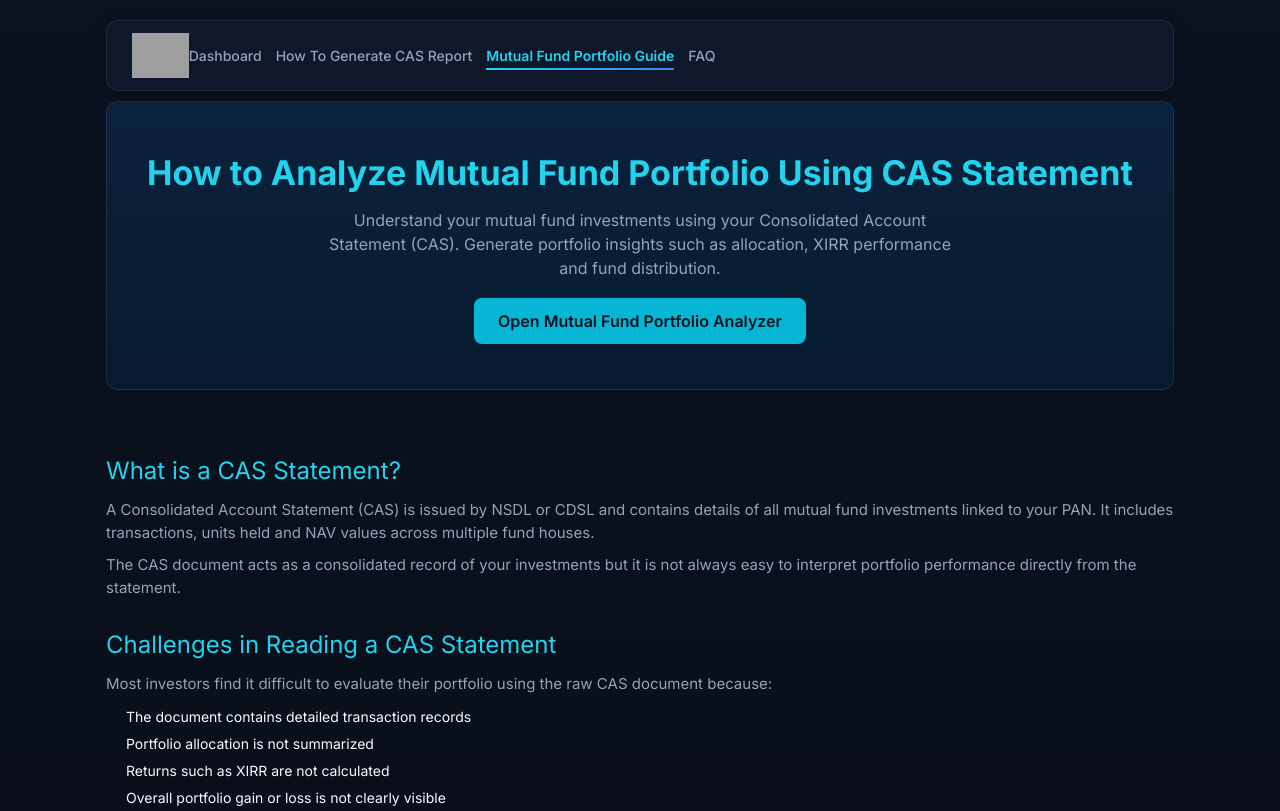
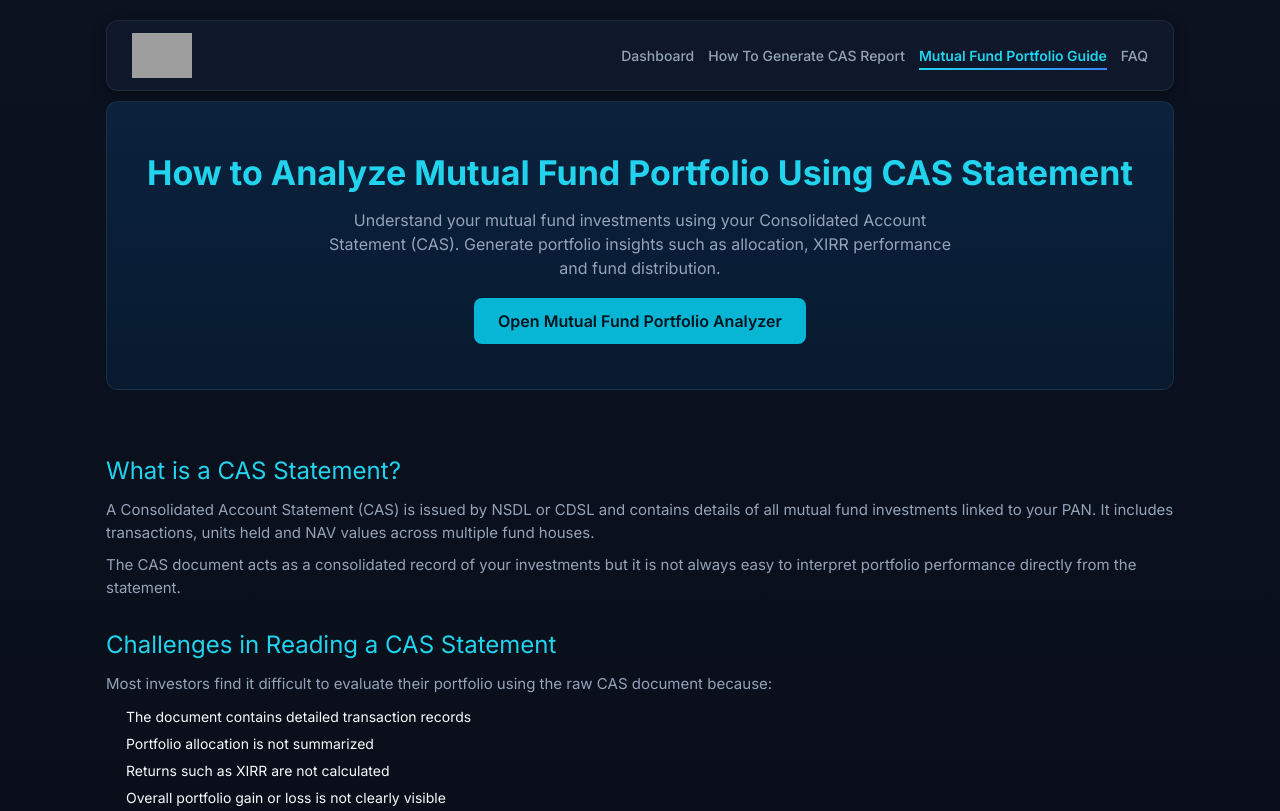
Before and after one commit to aiimplementer/mutualfundreport, a plain HTML site: page analyze-mutual-fund-portfolio-cas.html in a window 1280 px wide. Shown: the top 811 px of the page. Drawn offline with nearby package versions, Linux system fonts and the light colour scheme; grey boxes are pictures that could not be loaded.

Commit message:
Add files via upload

```diff
--- a/analyze-mutual-fund-portfolio-cas.html
+++ b/analyze-mutual-fund-portfolio-cas.html
@@ -222,8 +222,6 @@ text-decoration:none;
 	flex-wrap:wrap;
     align-items: center;
     gap: 14px;
-	width:100%;
-    justify-content:flex-start;
 }
 .menu-link{
 color:var(--muted);
```
Also changed, not shown: index.html (+1 -2 lines).
